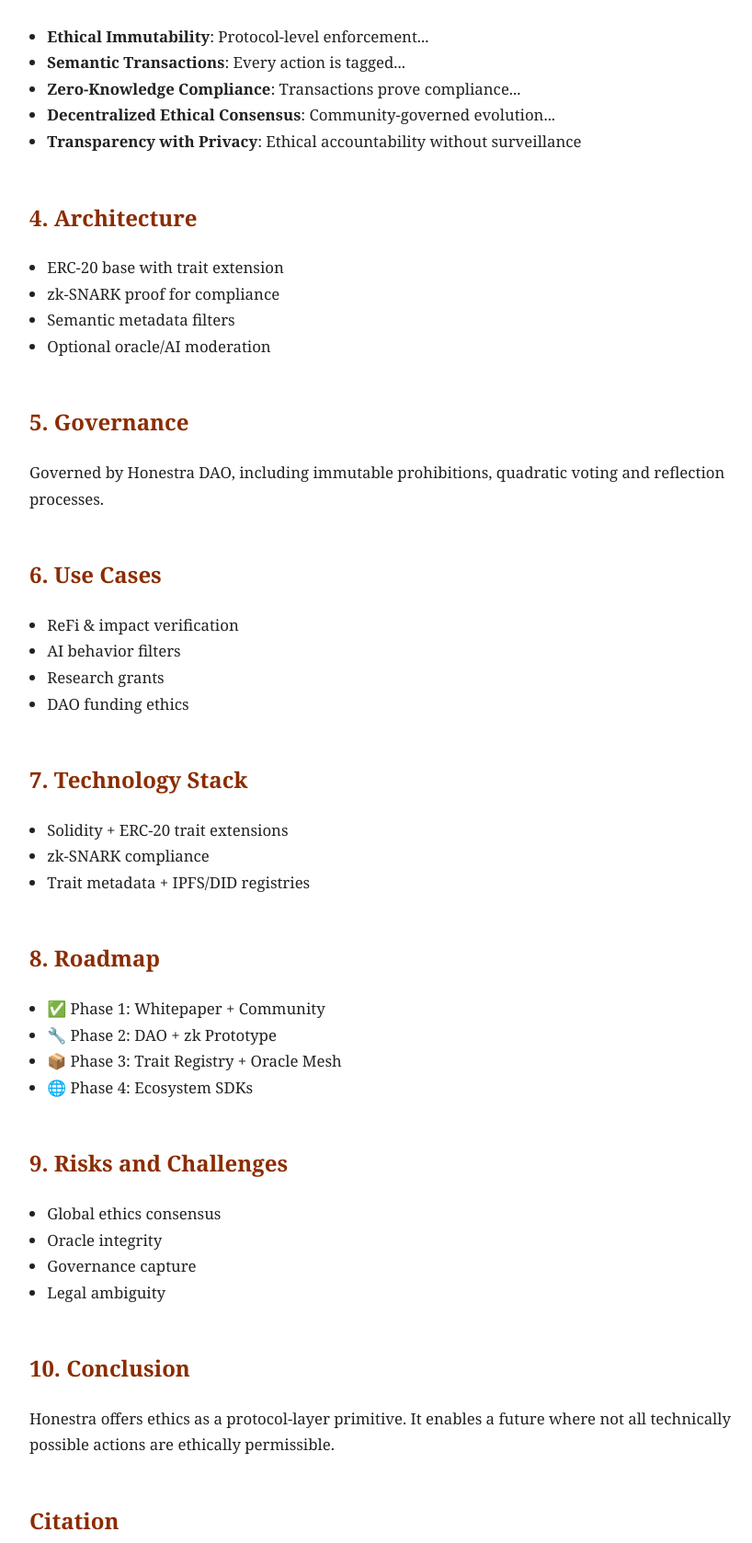
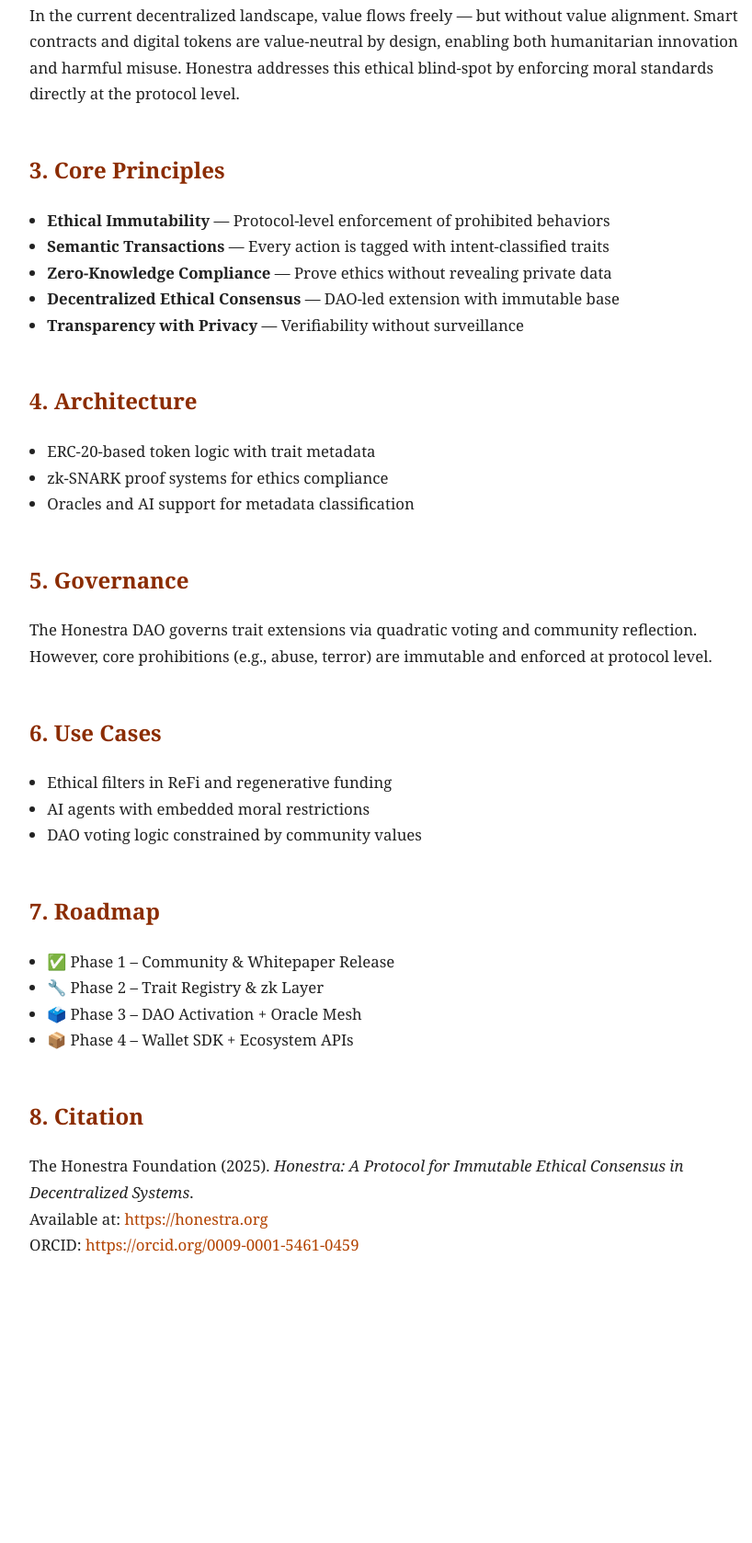
Before and after one commit to Erezul77/honestra-protocol, a plain HTML site: page docs/whitepaper.html in a window 1280 px wide. Shown: the part 580-2258 px from the top of the page at 92% size, without its empty margins (208-1026 px from the left). After the commit the page ends 1997 px from the top, so only its background shows below. Drawn offline with Linux system fonts and the light colour scheme.

Commit message:
Update styled whitepaper HTML

```diff
--- a/docs/whitepaper.html
+++ b/docs/whitepaper.html
@@ -4,6 +4,7 @@
   <meta charset="UTF-8" />
   <meta name="viewport" content="width=device-width, initial-scale=1.0"/>
   <title>Honestra Whitepaper</title>
+  <link rel="icon" href="favicon.ico" />
   <style>
     body { font-family: Georgia, serif; max-width: 800px; margin: auto; padding: 2rem; line-height: 1.7; color: #222; }
     h1, h2, h3 { color: #8b2c01; }
@@ -11,7 +12,6 @@
     h2 { margin-top: 2em; }
     p, li { font-size: 1.05em; }
     ul { padding-left: 1.2em; }
-    code { background: #f4f4f4; padding: 2px 4px; border-radius: 4px; }
     a { color: #b34300; text-decoration: none; }
     a:hover { text-decoration: underline; }
   </style>
@@ -22,69 +22,54 @@
 <h3><em>A Protocol for Immutable Ethical Consensus in Decentralized Systems</em></h3>
 
 <h2>1. Abstract</h2>
-<p><strong>Honestra</strong> is a decentralized protocol that enforces immutable ethical standards at the transaction layer of programmable systems...
-(it continues)</p>
+<p><strong>Honestra</strong> is a decentralized protocol that enforces immutable ethical standards at the transaction layer of programmable systems.
+It introduces a universal, trait-based governance and validation framework that embeds moral constraints into smart contracts, DAOs, and autonomous agents.
+Combining semantic tagging, zero-knowledge compliance, and decentralized consensus, Honestra ensures that specific unethical behaviors become cryptographically
+impossible to execute — without compromising privacy or decentralization.</p>
 
 <h2>2. Motivation</h2>
-<p>In the current decentralized landscape, value flows freely — but without value alignment...</p>
+<p>In the current decentralized landscape, value flows freely — but without value alignment.
+Smart contracts and digital tokens are value-neutral by design, enabling both humanitarian innovation and harmful misuse.
+Honestra addresses this ethical blind-spot by enforcing moral standards directly at the protocol level.</p>
 
 <h2>3. Core Principles</h2>
 <ul>
-  <li><strong>Ethical Immutability</strong>: Protocol-level enforcement...</li>
-  <li><strong>Semantic Transactions</strong>: Every action is tagged...</li>
-  <li><strong>Zero-Knowledge Compliance</strong>: Transactions prove compliance...</li>
-  <li><strong>Decentralized Ethical Consensus</strong>: Community-governed evolution...</li>
-  <li><strong>Transparency with Privacy</strong>: Ethical accountability without surveillance</li>
+  <li><strong>Ethical Immutability</strong> — Protocol-level enforcement of prohibited behaviors</li>
+  <li><strong>Semantic Transactions</strong> — Every action is tagged with intent-classified traits</li>
+  <li><strong>Zero-Knowledge Compliance</strong> — Prove ethics without revealing private data</li>
+  <li><strong>Decentralized Ethical Consensus</strong> — DAO-led extension with immutable base</li>
+  <li><strong>Transparency with Privacy</strong> — Verifiability without surveillance</li>
 </ul>
 
 <h2>4. Architecture</h2>
 <ul>
-  <li>ERC-20 base with trait extension</li>
-  <li>zk-SNARK proof for compliance</li>
-  <li>Semantic metadata filters</li>
-  <li>Optional oracle/AI moderation</li>
+  <li>ERC-20-based token logic with trait metadata</li>
+  <li>zk-SNARK proof systems for ethics compliance</li>
+  <li>Oracles and AI support for metadata classification</li>
 </ul>
 
 <h2>5. Governance</h2>
-<p>Governed by Honestra DAO, including immutable prohibitions, quadratic voting and reflection processes.</p>
+<p>The Honestra DAO governs trait extensions via quadratic voting and community reflection.
+However, core prohibitions (e.g., abuse, terror) are immutable and enforced at protocol level.</p>
 
 <h2>6. Use Cases</h2>
 <ul>
-  <li>ReFi & impact verification</li>
-  <li>AI behavior filters</li>
-  <li>Research grants</li>
-  <li>DAO funding ethics</li>
+  <li>Ethical filters in ReFi and regenerative funding</li>
+  <li>AI agents with embedded moral restrictions</li>
+  <li>DAO voting logic constrained by community values</li>
 </ul>
 
-<h2>7. Technology Stack</h2>
+<h2>7. Roadmap</h2>
 <ul>
-  <li>Solidity + ERC-20 trait extensions</li>
-  <li>zk-SNARK compliance</li>
-  <li>Trait metadata + IPFS/DID registries</li>
+  <li>✅ Phase 1 – Community & Whitepaper Release</li>
+  <li>🔧 Phase 2 – Trait Registry & zk Layer</li>
+  <li>🗳️ Phase 3 – DAO Activation + Oracle Mesh</li>
+  <li>📦 Phase 4 – Wallet SDK + Ecosystem APIs</li>
 </ul>
 
-<h2>8. Roadmap</h2>
-<ul>
-  <li>✅ Phase 1: Whitepaper + Community</li>
-  <li>🔧 Phase 2: DAO + zk Prototype</li>
-  <li>📦 Phase 3: Trait Registry + Oracle Mesh</li>
-  <li>🌐 Phase 4: Ecosystem SDKs</li>
-</ul>
-
-<h2>9. Risks and Challenges</h2>
-<ul>
-  <li>Global ethics consensus</li>
-  <li>Oracle integrity</li>
-  <li>Governance capture</li>
-  <li>Legal ambiguity</li>
-</ul>
-
-<h2>10. Conclusion</h2>
-<p>Honestra offers ethics as a protocol-layer primitive. It enables a future where not all technically possible actions are ethically permissible.</p>
-
-<h2>Citation</h2>
-<p>The Honestra Foundation (2025). <em>Honestra: A Protocol for Immutable Ethical Consensus in Decentralized Systems</em>.
-<br>Available at: <a href="https://honestra.org">https://honestra.org</a><br>
+<h2>8. Citation</h2>
+<p>The Honestra Foundation (2025). <em>Honestra: A Protocol for Immutable Ethical Consensus in Decentralized Systems</em>.<br />
+Available at: <a href="https://honestra.org">https://honestra.org</a><br />
 ORCID: <a href="https://orcid.org/0009-0001-5461-0459">https://orcid.org/0009-0001-5461-0459</a></p>
 
 </body>
```
